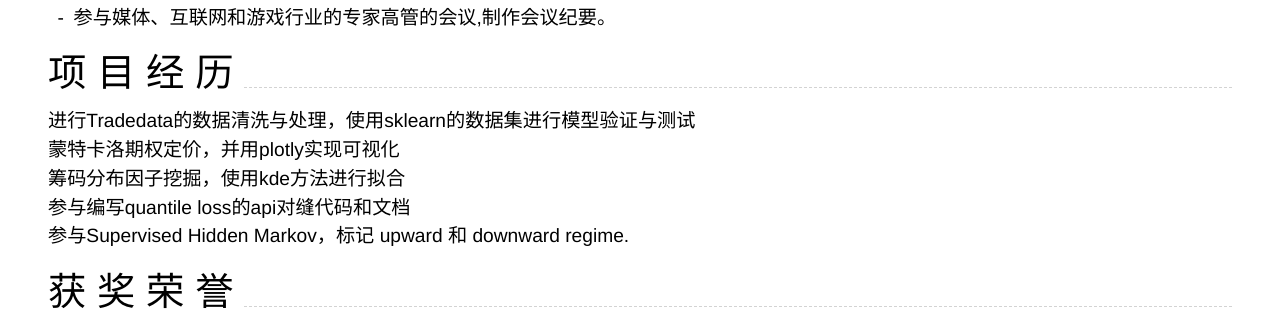
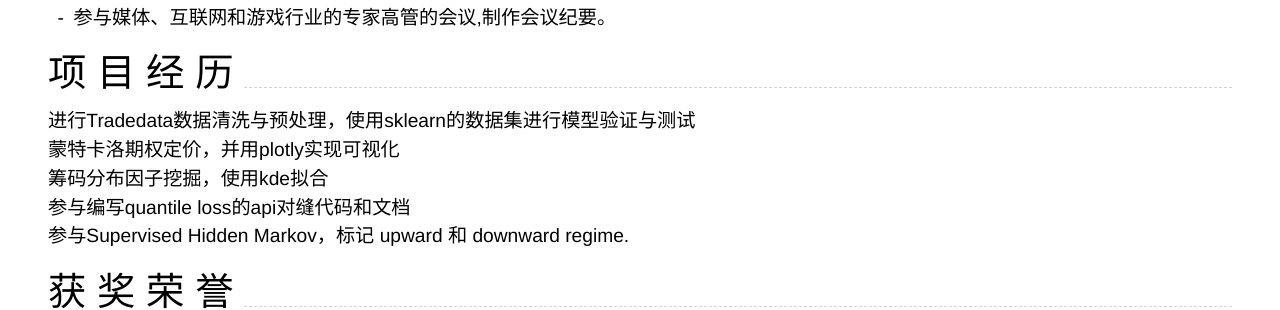
Before and after one commit to AirborneeT/CV, a Jekyll site: the page built from zh.md, in a window 1280 px wide. Shown: the part 1052-1362 px from the top of the page. Built offline with Jekyll 4.4.1, drawn with Linux system fonts in a browser that asks for light colours; nearby versions of some CDN libraries; our own code applies the rules of GitHub Pages for plain Markdown files.

Commit message:
Update zh.md

```diff
--- a/zh.md
+++ b/zh.md
@@ -79,11 +79,11 @@
 
 ## 项 目 经 历
 
-进行Tradedata的数据清洗与处理，使用sklearn的数据集进行模型验证与测试
+进行Tradedata数据清洗与预处理，使用sklearn的数据集进行模型验证与测试
 
 蒙特卡洛期权定价，并用plotly实现可视化
 
-筹码分布因子挖掘，使用kde方法进行拟合
+筹码分布因子挖掘，使用kde拟合
 
 参与编写quantile loss的api对缝代码和文档
 
```
